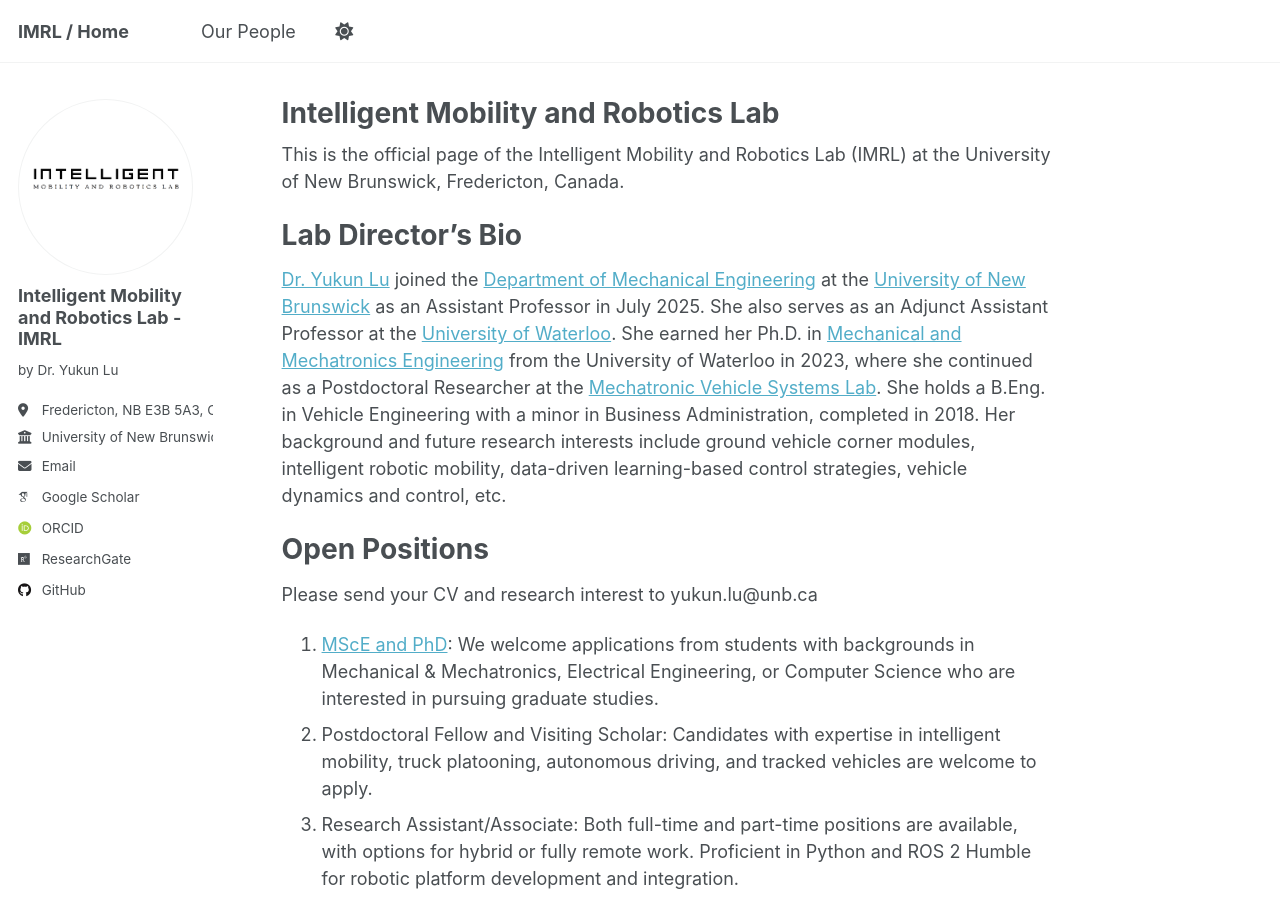
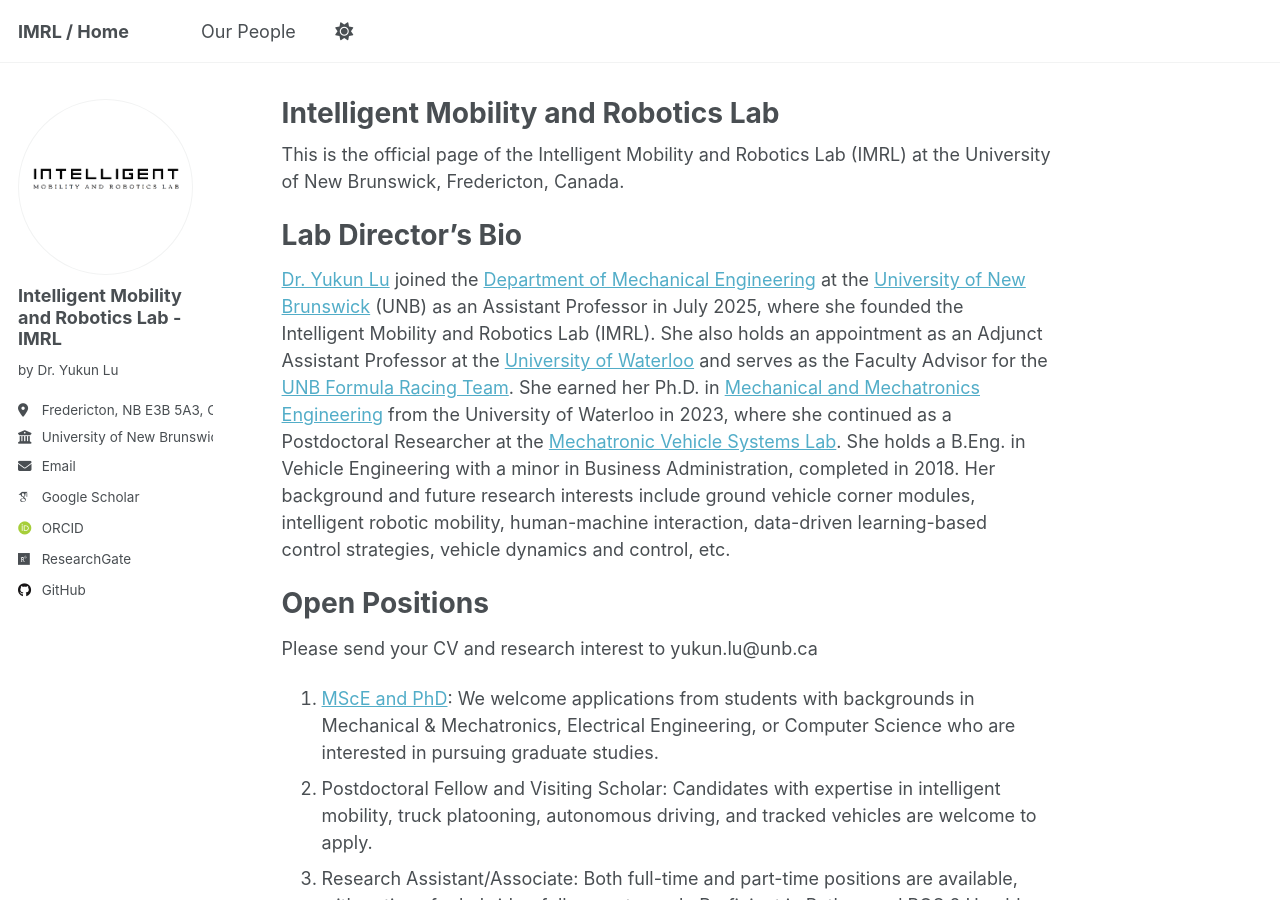
Before and after one commit to IMRL2025/IMRL2025.github.io, a Jekyll site: the page built from _pages/about.md, in a window 1280 px wide and 900 px high. Built offline with Jekyll 4.4.1, drawn with Linux system fonts in a browser that asks for light colours; some web fonts are replaced.

Commit message:
Revise Dr. Yukun Lu's bio in about.md
Updated Dr. Yukun Lu's bio to include her role as the founder of IMRL and Faculty Advisor for the UNB Formula Racing Team.

```diff
--- a/_pages/about.md
+++ b/_pages/about.md
@@ -12,7 +12,7 @@ This is the official page of the Intelligent Mobility and Robotics Lab (IMRL) at
 
 Lab Director’s Bio
 ======
-[Dr. Yukun Lu](https://www.unb.ca/faculty-staff/directory/engineering-mechanical/lu-yukun.html) joined the [Department of Mechanical Engineering](https://www.unb.ca/fredericton/engineering/depts/mechanical/index.html) at the [University of New Brunswick](https://www.unb.ca/) as an Assistant Professor in July 2025. She also serves as an Adjunct Assistant Professor at the [University of Waterloo](https://uwaterloo.ca/). She earned her Ph.D. in [Mechanical and Mechatronics Engineering](https://uwaterloo.ca/mechanical-mechatronics-engineering/) from the University of Waterloo in 2023, where she continued as a Postdoctoral Researcher at the [Mechatronic Vehicle Systems Lab](https://uwaterloo.ca/mechatronic-vehicle-systems-lab/). She holds a B.Eng. in Vehicle Engineering with a minor in Business Administration, completed in 2018. Her background and future research interests include ground vehicle corner modules, intelligent robotic mobility, data-driven learning-based control strategies, vehicle dynamics and control, etc.
+[Dr. Yukun Lu](https://www.unb.ca/faculty-staff/directory/engineering-mechanical/lu-yukun.html) joined the [Department of Mechanical Engineering](https://www.unb.ca/fredericton/engineering/depts/mechanical/index.html) at the [University of New Brunswick](https://www.unb.ca/) (UNB) as an Assistant Professor in July 2025, where she founded the Intelligent Mobility and Robotics Lab (IMRL). She also holds an appointment as an Adjunct Assistant Professor at the [University of Waterloo](https://uwaterloo.ca/) and serves as the Faculty Advisor for the [UNB Formula Racing Team](https://www.unbracing.com/). She earned her Ph.D. in [Mechanical and Mechatronics Engineering](https://uwaterloo.ca/mechanical-mechatronics-engineering/) from the University of Waterloo in 2023, where she continued as a Postdoctoral Researcher at the [Mechatronic Vehicle Systems Lab](https://uwaterloo.ca/mechatronic-vehicle-systems-lab/). She holds a B.Eng. in Vehicle Engineering with a minor in Business Administration, completed in 2018. Her background and future research interests include ground vehicle corner modules, intelligent robotic mobility, human-machine interaction, data-driven learning-based control strategies, vehicle dynamics and control, etc.
 
 Open Positions
 ======
```
